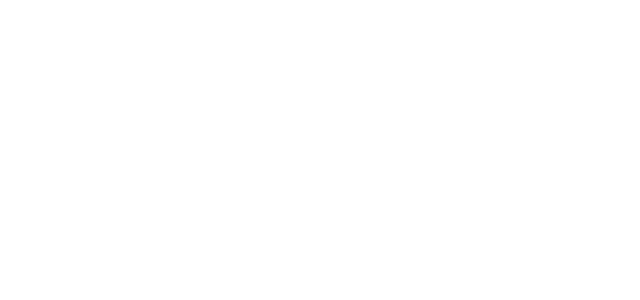
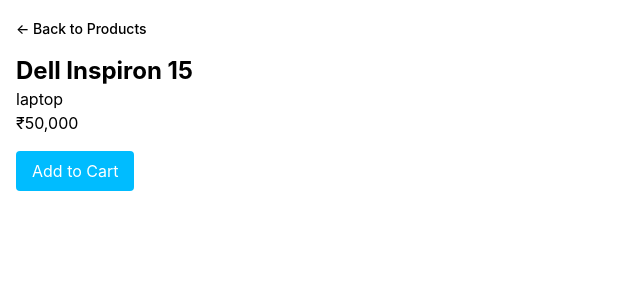
Before and after one commit to roshan-vyas-dev/mini-ecommerce, a React (Vite) app: page /products/1 in a window 1280 px wide. Before the commit this address had no page. Shown: the top 300 px of the page, without its empty margins (0-640 px from the left). Built offline with nearby package versions, Linux system fonts and the light colour scheme.

Commit message:
feat: add product details page

```diff
--- a/src/AppRoutes.jsx
+++ b/src/AppRoutes.jsx
@@ -2,6 +2,7 @@
 import Products from "./pages/Products/Products";
 import Checkout from "./pages/Checkout";
 import Cart from "./components/Cart/Cart";
+import ProductDetails from "./pages/ProductDetails/ProductDetails";
 
 function AppRoutes({
   cart,
@@ -39,6 +40,10 @@
         }
       />
       <Route path="/checkout" element={<Checkout cart={cart} />} />
+      <Route
+        path="/products/:productId"
+        element={<ProductDetails addToCart={addToCart} />}
+      />
     </Routes>
   );
 }
--- a/src/components/ProductCard/ProductCard.jsx
+++ b/src/components/ProductCard/ProductCard.jsx
@@ -1,17 +1,25 @@
+import { Link } from "react-router-dom";
 
-function ProductCard({product,addToCart}) {
+function ProductCard({ product, addToCart }) {
   return (
     <div className="border rounded p-3 shadow-sm ">
-      <p>{product.name}</p>
+      <Link
+        to={`/products/${product.id}`}
+        className="font-semibold hover:underline"
+      >
+        {product.name}
+      </Link>
       <p>{product.category}</p>
       <p>₹{product.price.toLocaleString("en-IN")}</p>
 
-      <button className="bg-sky-400 text-white px-4 py-2 rounded-lg hover:bg-sky-500"
-      onClick={()=>addToCart(product)}
-      >Add to Cart</button>
-
+      <button
+        className="bg-sky-400 text-white px-4 py-2 rounded-lg hover:bg-sky-500"
+        onClick={() => addToCart(product)}
+      >
+        Add to Cart
+      </button>
     </div>
-  )
+  );
 }
 
-export default ProductCard
+export default ProductCard;
--- /dev/null
+++ b/src/pages/ProductDetails/ProductDetails.jsx
@@ -0,0 +1,37 @@
+import { Link, useParams } from "react-router-dom";
+import products from "../../data/products";
+
+function ProductDetails({ addToCart }) {
+  const { productId } = useParams();
+
+  const product = products.find((item) => item.id === Number(productId));
+
+  if (!product) {
+    return <p>Product not found.</p>;
+  }
+
+  return (
+    <div className="p-4">
+      <Link
+        to="/"
+        className="mb-4 inline-block text-sm font-medium hover:underline">
+        ← Back to Products
+      </Link>
+
+      <h1 className="text-2xl font-bold">{product.name}</h1>
+
+      <p>{product.category}</p>
+
+      <p>₹{product.price.toLocaleString("en-IN")}</p>
+
+      <button
+        onClick={() => addToCart(product)}
+        className="mt-4 rounded bg-sky-400 px-4 py-2 text-white hover:bg-sky-500"
+      >
+        Add to Cart
+      </button>
+    </div>
+  );
+}
+
+export default ProductDetails;
```
